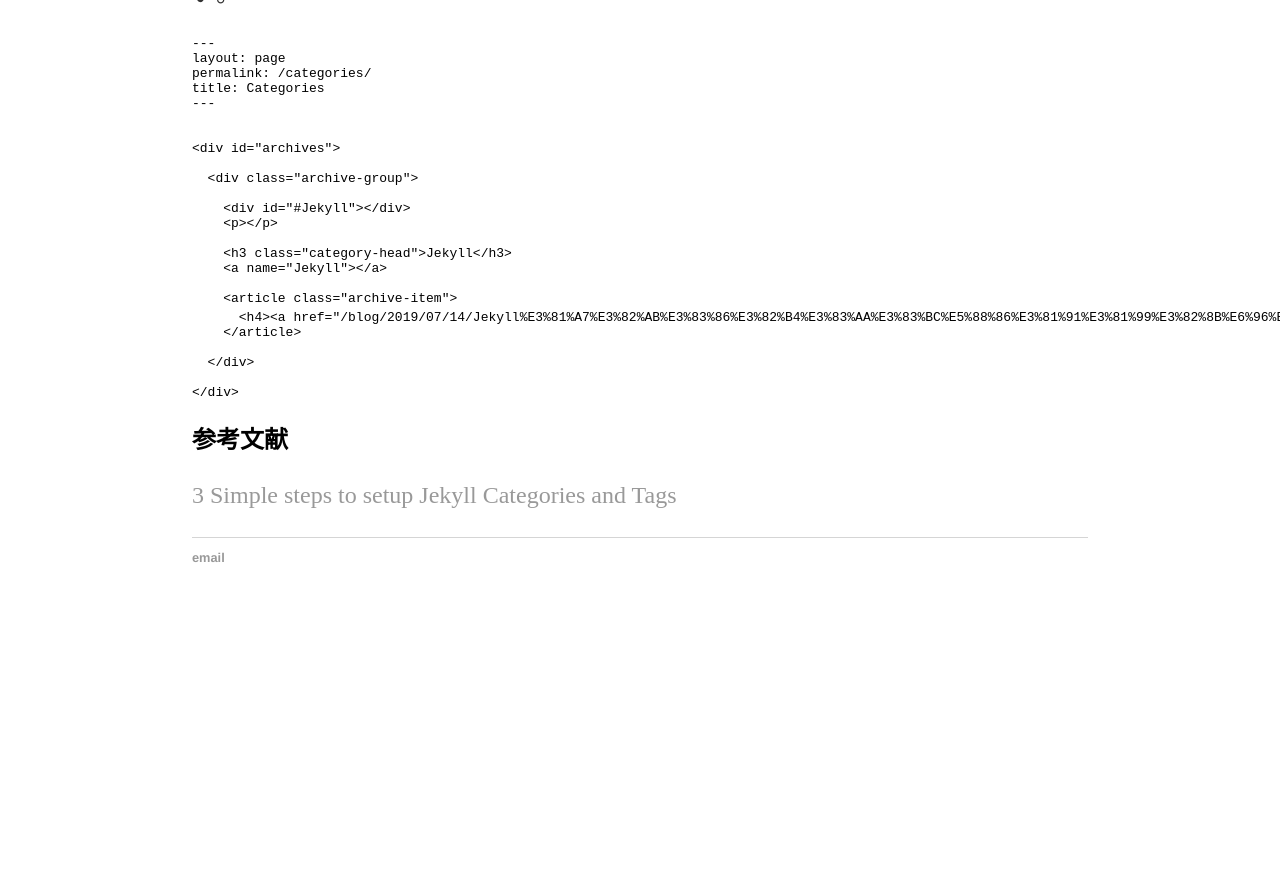
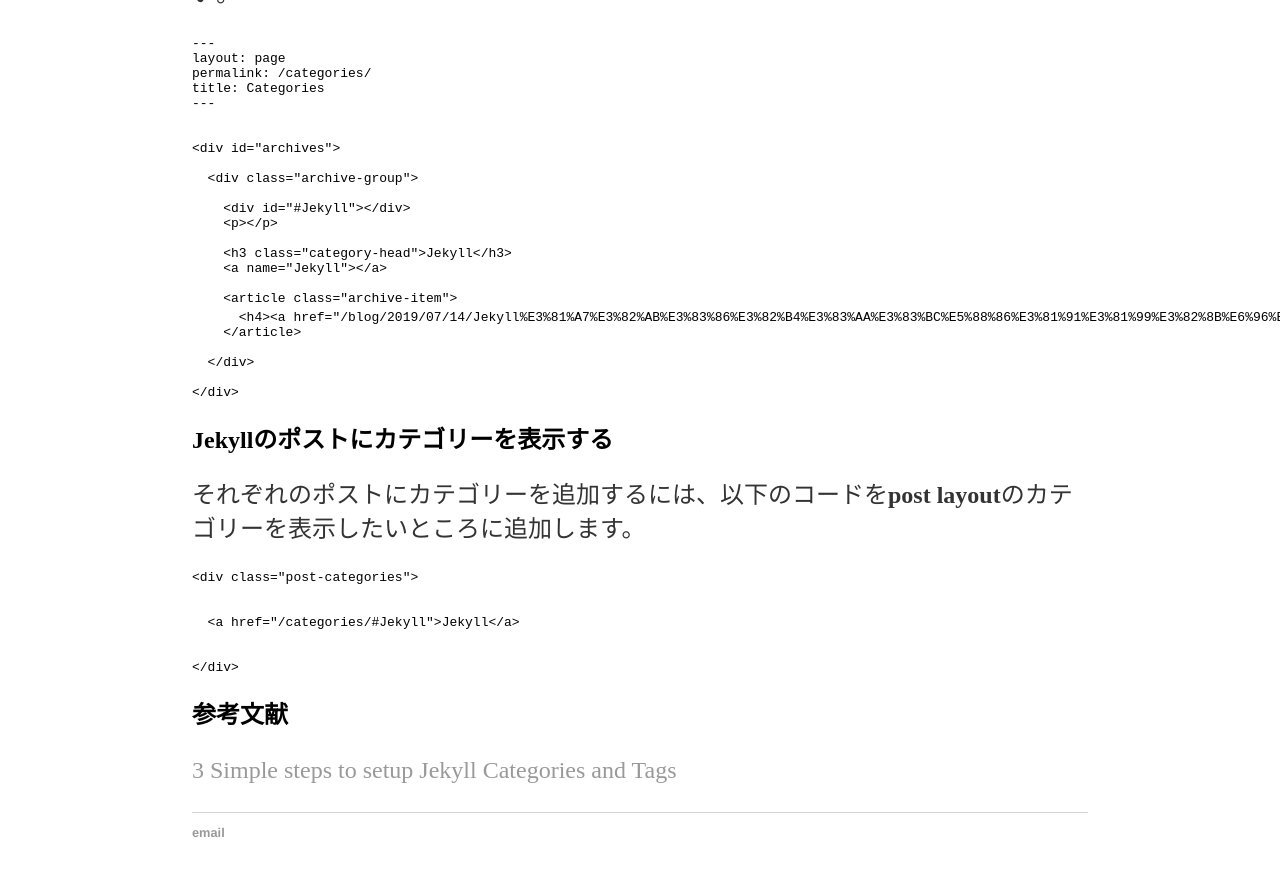
Before and after one commit to agematsu/agematsu.github.io, a Jekyll site: the page built from _posts/2019-07-14-Jekyllでカテゴリー分けする方法.md, in a window 1280 px wide and 900 px high, scrolled down 681 px. Shown: the top 876 px of the window. Built offline with Jekyll 4.4.1, drawn with Linux system fonts in a browser that asks for light colours; before the commit the page ends 1306 px from its top, so only the background shows below that.

Commit message:
Update 2019-07-14-Jekyllでカテゴリー分けする方法.md

````diff
--- a/_posts/2019-07-14-Jekyllでカテゴリー分けする方法.md
+++ b/_posts/2019-07-14-Jekyllでカテゴリー分けする方法.md
@@ -41,5 +41,20 @@
 {% endfor %}
 </div>
 ```
+## Jekyllのポストにカテゴリーを表示する
+それぞれのポストにカテゴリーを追加するには、以下のコードを**post layout**のカテゴリーを表示したいところに追加します。
+```
+<div class="post-categories">
+  {% if post %}
+    {% assign categories = post.categories %}
+  {% else %}
+    {% assign categories = page.categories %}
+  {% endif %}
+  {% for category in categories %}
+  <a href="{{site.baseurl}}/categories/#{{category|slugize}}">{{category}}</a>
+  {% unless forloop.last %}&nbsp;{% endunless %}
+  {% endfor %}
+</div>
+```
 ## 参考文献
 <a href="https://blog.webjeda.com/jekyll-categories/">3 Simple steps to setup Jekyll Categories and Tags</a>
````
